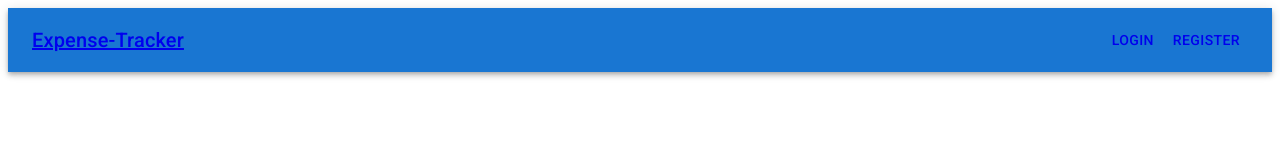
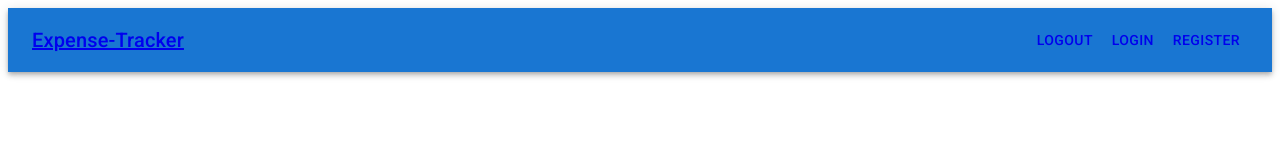
Before and after one commit to Kdixitji/Expense-Tracker, a React (Create React App) app in the folder client/: page / in a window 1280 px wide. Shown: the top 151 px of the page. Built offline with nearby package versions, Linux system fonts and the light colour scheme; no server answers.

Commit message:
Updated Login and Register UI

```diff
--- a/client/src/components/AppBar.js
+++ b/client/src/components/AppBar.js
@@ -4,9 +4,16 @@
 import Toolbar from '@mui/material/Toolbar';
 import Typography from '@mui/material/Typography';
 import Button from '@mui/material/Button';
-import { Link } from 'react-router-dom';
+import { Link, useNavigate } from 'react-router-dom';
+import Cookies from "js-cookie";
 
 export default function ButtonAppBar() {
+  const navigate = useNavigate();
+  function logout(){
+    Cookies.remove("token");
+    navigate("/login");
+  }
+
   return (
     <Box sx={{ flexGrow: 1 }}>
       <AppBar position="static">
@@ -17,6 +24,9 @@
             </Link>
           </Typography>
           <>
+            <Link to="/login" className="text-white">
+              <Button color="inherit" onClick={logout}>Logout</Button>
+            </Link>
             <Link to="/login" className="text-white">
               <Button color="inherit">Login</Button>
             </Link>
```
